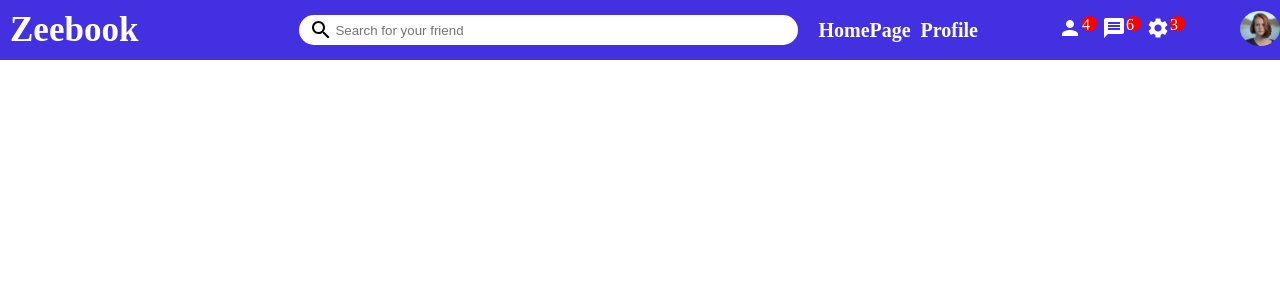
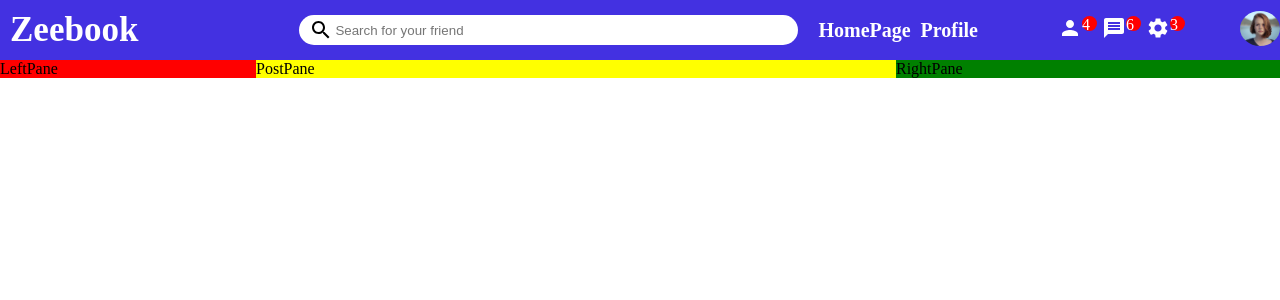
Before and after one commit to PathumSanjana/Zeebook-React-js, a React (Create React App) app: page / in a window 1280 px wide. Shown: the top 300 px of the page. Built offline with nearby package versions, Linux system fonts and the light colour scheme.

Commit message:
Home page basic components added

```diff
--- a/src/pages/Home/Home.js
+++ b/src/pages/Home/Home.js
@@ -1,8 +1,22 @@
 import React from 'react'
+import LeftPane from './components/LeftPane/LeftPane'
 import NavBar from './components/Navigation/NavBar'
+import PostPane from './components/PostPane/PostPane'
+import RightPane from './components/RightPane/RightPane'
+import "./home.css"
 
 export default function Home() {
   return (
+   <>
    <NavBar/>
+   <div className="bottomContainer">
+    <LeftPane/>
+    <PostPane/>
+    <RightPane/>
+   </div>
+
+
+   </>
+
   )
 }
--- /dev/null
+++ b/src/pages/Home/components/LeftPane/LeftPane.js
@@ -0,0 +1,8 @@
+import React from 'react'
+import "./leftPane.css"
+
+export default function LeftPane() {
+  return (
+    <div className='leftPaneBox'>LeftPane</div>
+  )
+}
--- /dev/null
+++ b/src/pages/Home/components/LeftPane/leftPane.css
@@ -0,0 +1,4 @@
+.leftPaneBox{
+    background-color: red;
+    flex: 2;
+}
--- /dev/null
+++ b/src/pages/Home/components/PostPane/PostPane.js
@@ -0,0 +1,8 @@
+import React from 'react'
+import "./postPane.css"
+
+export default function PostPane() {
+  return (
+    <div className='postPainBox'>PostPane</div>
+  )
+}
--- /dev/null
+++ b/src/pages/Home/components/PostPane/postPane.css
@@ -0,0 +1,4 @@
+.postPainBox{
+    background-color: yellow;
+    flex: 5;
+}
--- /dev/null
+++ b/src/pages/Home/components/RightPane/RightPane.js
@@ -0,0 +1,8 @@
+import React from 'react'
+import "./rightPane.css"
+
+export default function RightPane() {
+  return (
+    <div className='rightPaneBox'>RightPane</div>
+  )
+}
--- /dev/null
+++ b/src/pages/Home/components/RightPane/rightPane.css
@@ -0,0 +1,4 @@
+.rightPaneBox{
+    background-color: green;
+    flex: 3;
+}
--- a/src/pages/Home/home.css
+++ b/src/pages/Home/home.css
@@ -0,0 +1,4 @@
+.bottomContainer{
+    display: flex;
+    width: 100%;
+}
```
